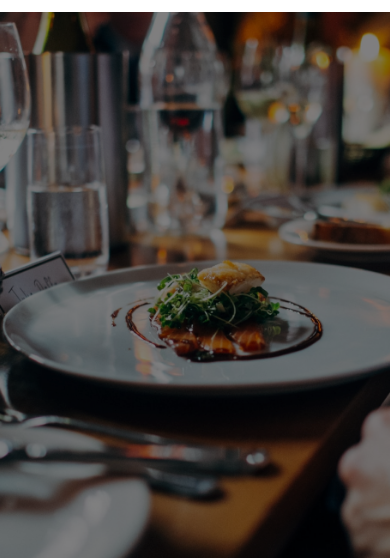
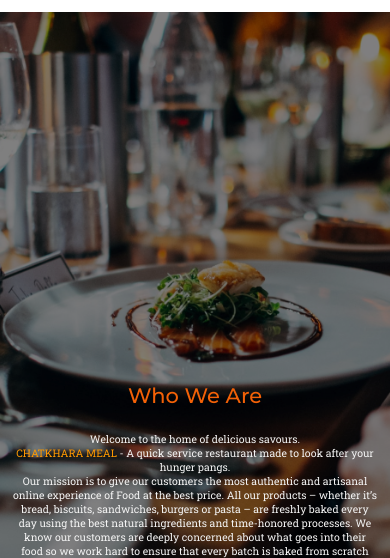
Before and after one commit to AdibaAbid/updated-all-website, a website: page aboutUS.html in a window 390 px wide. Shown: the part 221-779 px from the top of the page. Drawn offline with Linux system fonts and the light colour scheme.

Commit message:
wrap about section of about us page set

```diff
--- a/Css-Files/style.css
+++ b/Css-Files/style.css
@@ -2354,7 +2354,7 @@ width: 90%;
     .wrap-about {
         padding: 1em;
         margin: 0;
-        top: 109%;
+        top: 68%;
     }
     .wrap-about p {
         font-size: 0.875em;
```
